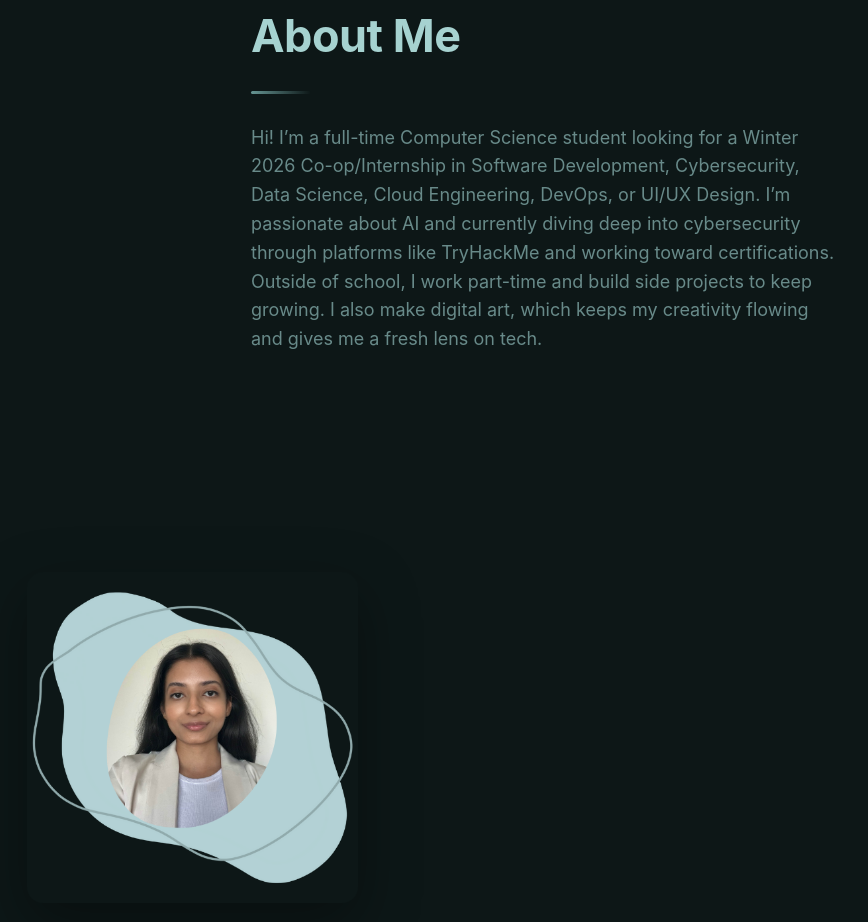
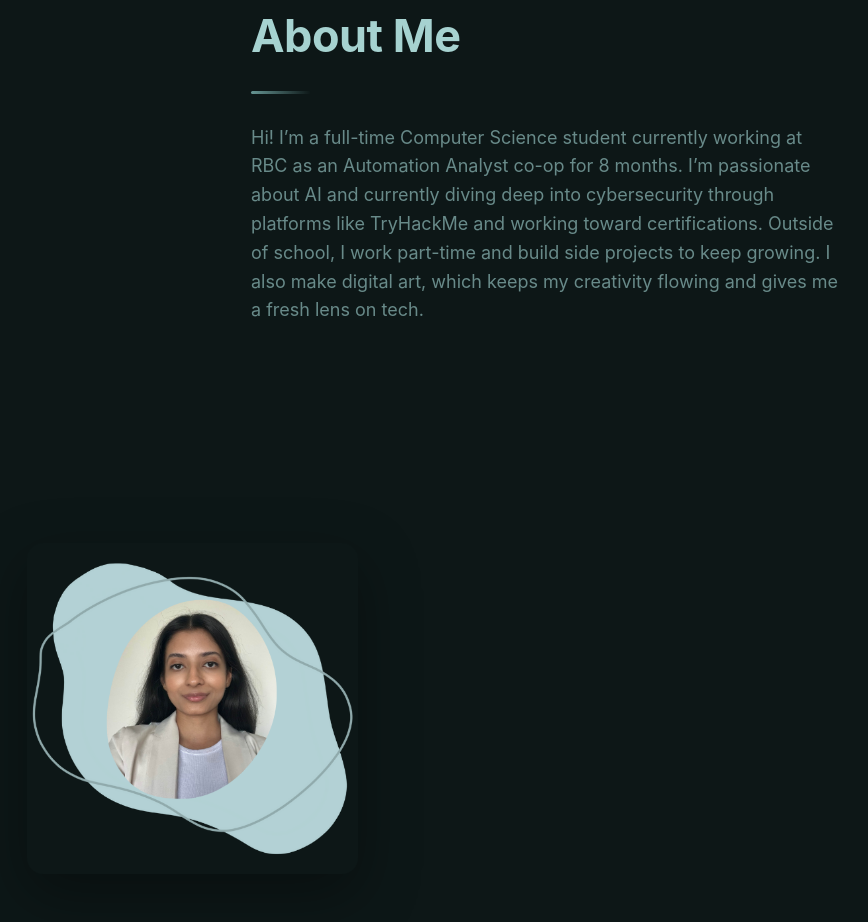
Before and after one commit to SiratC/portfolio, a React (Create React App) app: page / in a window 1280 px wide. Shown: the part 1300-2222 px from the top of the page, without its empty margins (94-962 px from the left). Built offline with nearby package versions, Linux system fonts and the light colour scheme.

Commit message:
Revise About Me section with current role details
Updated personal introduction to reflect current co-op position and experience.

```diff
--- a/src/sections/About.js
+++ b/src/sections/About.js
@@ -9,8 +9,7 @@ const About = () => {
         </h2>
         <div className="section-divider"></div>
         <p>
-    Hi! I’m a full-time Computer Science student looking for a Winter 2026 Co-op/Internship in Software Development,
-    Cybersecurity, Data Science, Cloud Engineering, DevOps, or UI/UX Design.
+    Hi! I’m a full-time Computer Science student currently working at RBC as an Automation Analyst co-op for 8 months.
     I’m passionate about AI and currently diving deep into cybersecurity through platforms
     like TryHackMe and working toward certifications.
     Outside of school, I work part-time and build side projects to keep growing.
```
